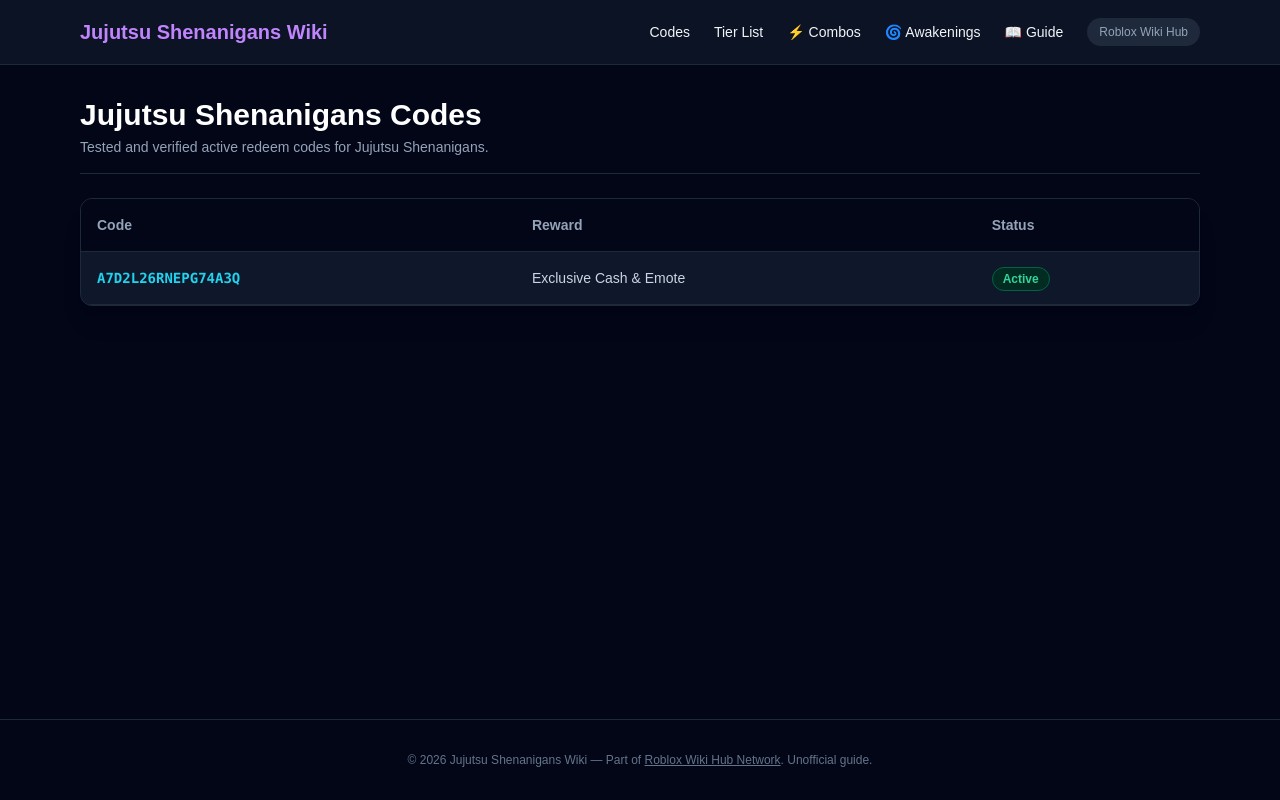
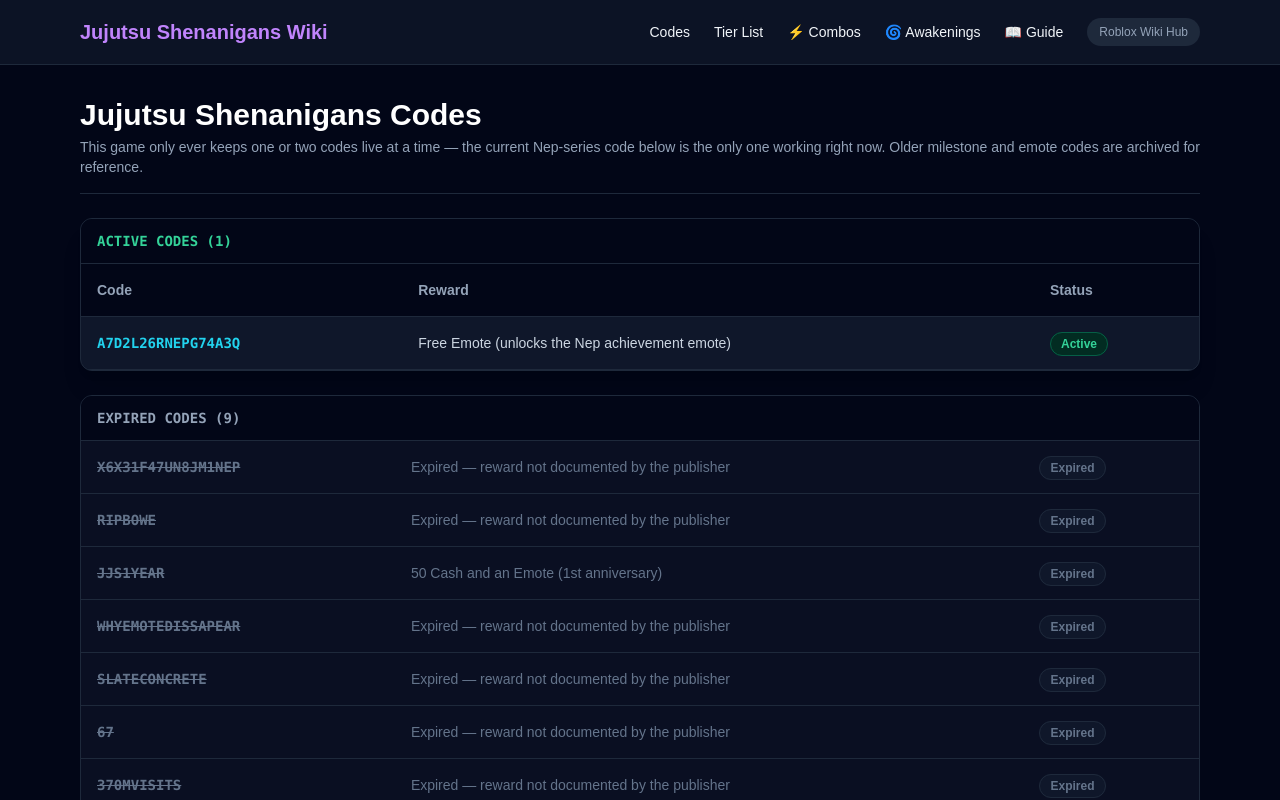
Before and after one commit to lianlele168/jujutsu-shenanigans-wiki, a Next.js app: page /codes in a window 1280 px wide. Shown: the top 800 px of the page. Built offline with nearby package versions, Linux system fonts and the light colour scheme.

Commit message:
fix(content): replace fabricated code tables with multi-source verified codes; honest no-codes state where no codes exist

```diff
--- a/src/app/codes/page.tsx
+++ b/src/app/codes/page.tsx
@@ -1,23 +1,42 @@
 import type { Metadata } from 'next';
 
 export const metadata: Metadata = {
-  title: 'Jujutsu Shenanigans Codes — Active Rewards',
-  description: 'Latest working Jujutsu Shenanigans codes for . Redeem for free cash, spins, and exclusive emote cosmetics.',
+  title: 'Jujutsu Shenanigans Codes — Free Cash & Emotes',
+  description: 'Verified Jujutsu Shenanigans redeem codes with the full expired archive. Redeem for free cash and exclusive emote cosmetics.',
   alternates: {
     canonical: '/codes',
   },
-  keywords: ['jujutsu shenanigans codes', 'jujutsu shenanigans codes ', 'roblox jujutsu shenanigans free cash'],
+  keywords: ['jujutsu shenanigans codes', 'roblox jujutsu shenanigans free cash'],
 };
+
+const ACTIVE_CODES = [
+  { code: 'A7D2L26RNEPG74A3Q', reward: 'Free Emote (unlocks the Nep achievement emote)' },
+];
+
+const EXPIRED_CODES = [
+  { code: 'X6X31F47UN8JM1NEP', reward: 'Expired — reward not documented by the publisher' },
+  { code: 'RIPBOWE', reward: 'Expired — reward not documented by the publisher' },
+  { code: 'JJS1YEAR', reward: '50 Cash and an Emote (1st anniversary)' },
+  { code: 'WHYEMOTEDISSAPEAR', reward: 'Expired — reward not documented by the publisher' },
+  { code: 'SLATECONCRETE', reward: 'Expired — reward not documented by the publisher' },
+  { code: '67', reward: 'Expired — reward not documented by the publisher' },
+  { code: '370MVISITS', reward: 'Expired — reward not documented by the publisher' },
+  { code: '120MVISITS', reward: 'Expired — reward not documented by the publisher' },
+  { code: '20MVISITS', reward: '200 Cash (2024 milestone)' },
+];
 
 export default function CodesPage() {
   return (
     <div className="space-y-6">
       <div className="border-b border-slate-800 pb-4">
-        <h1 className="text-3xl font-black text-white">Jujutsu Shenanigans Codes </h1>
-        <p className="text-slate-400 text-sm mt-1">Tested and verified active redeem codes for Jujutsu Shenanigans.</p>
+        <h1 className="text-3xl font-black text-white">Jujutsu Shenanigans Codes</h1>
+        <p className="text-slate-400 text-sm mt-1">This game only ever keeps one or two codes live at a time — the current Nep-series code below is the only one working right now. Older milestone and emote codes are archived for reference.</p>
       </div>
 
       <div className="bg-slate-900 border border-slate-800 rounded-xl overflow-hidden shadow-xl">
+        <div className="px-4 py-3 bg-slate-950 border-b border-slate-800">
+          <h2 className="text-sm font-bold text-emerald-400 font-mono uppercase">Active Codes ({ACTIVE_CODES.length})</h2>
+        </div>
         <table className="w-full text-left border-collapse text-sm">
           <thead>
             <tr className="bg-slate-950 border-b border-slate-800 text-slate-400 font-semibold">
@@ -27,13 +46,30 @@
             </tr>
           </thead>
           <tbody>
+            {ACTIVE_CODES.map((item) => (
+              <tr key={item.code} className="border-b border-slate-800 hover:bg-slate-900/50">
+                <td className="p-4 font-mono font-bold text-cyan-400">{item.code}</td>
+                <td className="p-4 text-slate-300">{item.reward}</td>
+                <td className="p-4"><span className="text-xs text-emerald-400 bg-emerald-950 border border-emerald-800 px-2.5 py-1 rounded-full font-semibold">Active</span></td>
+              </tr>
+            ))}
+          </tbody>
+        </table>
+      </div>
 
-            <tr className="border-b border-slate-800 hover:bg-slate-900/50">
-              <td className="p-4 font-mono font-bold text-cyan-400">A7D2L26RNEPG74A3Q</td>
-              <td className="p-4 text-slate-300">Exclusive Cash & Emote</td>
-              <td className="p-4"><span className="text-xs text-emerald-400 bg-emerald-950 border border-emerald-800 px-2.5 py-1 rounded-full font-semibold">Active</span></td>
-            </tr>
-
+      <div className="bg-slate-900/60 border border-slate-800 rounded-xl overflow-hidden">
+        <div className="px-4 py-3 bg-slate-950 border-b border-slate-800">
+          <h2 className="text-sm font-bold text-slate-400 font-mono uppercase">Expired Codes ({EXPIRED_CODES.length})</h2>
+        </div>
+        <table className="w-full text-left border-collapse text-sm">
+          <tbody>
+            {EXPIRED_CODES.map((item) => (
+              <tr key={item.code} className="border-b border-slate-800 hover:bg-slate-900/50">
+                <td className="p-4 font-mono font-bold text-slate-500 line-through">{item.code}</td>
+                <td className="p-4 text-slate-500">{item.reward}</td>
+                <td className="p-4"><span className="text-xs text-slate-500 bg-slate-900 border border-slate-800 px-2.5 py-1 rounded-full font-semibold">Expired</span></td>
+              </tr>
+            ))}
           </tbody>
         </table>
       </div>
```
Also changed, not shown: src/data/wikiData.ts (+10 -6 lines).
